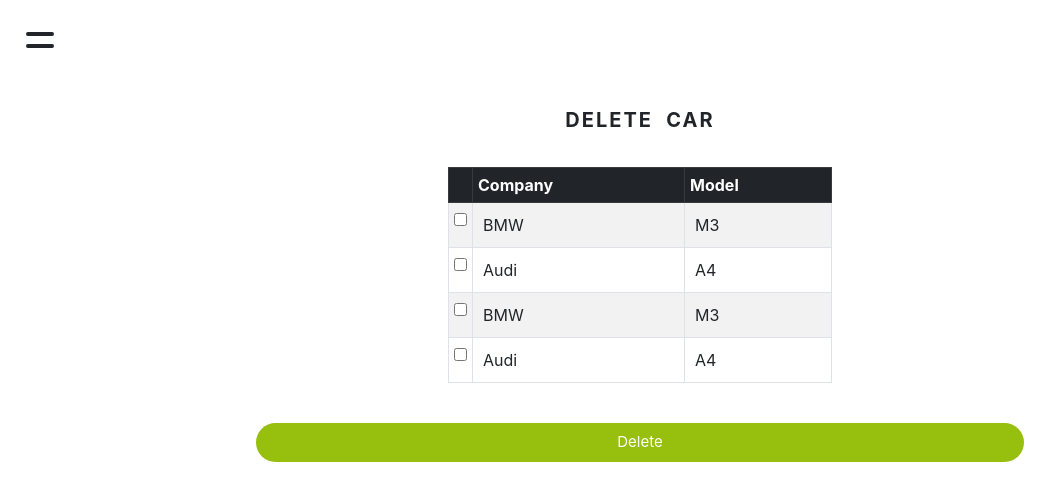
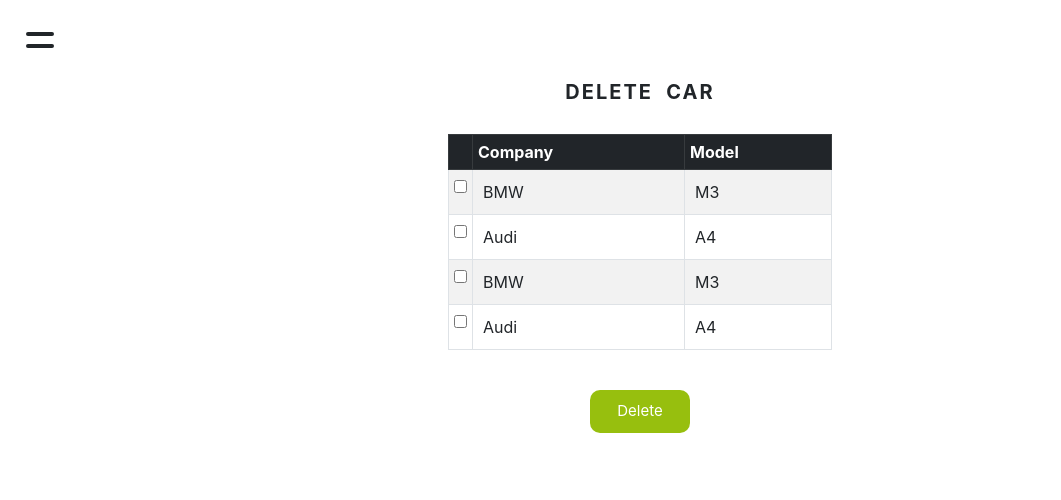
Before and after one commit to RaoAkif/RentACar-Frontend, a React (Create React App) app: page /delete_car in a window 1280 px wide. Shown: the top 500 px of the page, without its empty margins (0-1061 px from the left). Built offline with nearby package versions, Linux system fonts and the light colour scheme.

Commit message:
Update padding for Add Car and New Rental Forms

```diff
--- a/src/pages/AddCar.css
+++ b/src/pages/AddCar.css
@@ -12,8 +12,8 @@
 #btn-add-car {
   border: none;
   background: var(--green-color);
-  padding: 0.5rem 1rem;
-  font-size: 1.2rem;
+  padding: 0.7rem 1.4rem;
+  font-size: 1.4rem;
   color: white;
   border-radius: 0.5rem;
 }
--- a/src/pages/DeleteCar.css
+++ b/src/pages/DeleteCar.css
@@ -1,16 +1,16 @@
-.delete-car-main {
+delete-car-main {
   width: 100%;
   display: flex;
   flex-direction: column;
   justify-content: center;
   align-items:center;
-  margin: 4.8rem 0;
+  margin: 4rem 0;
 }
 
 .delete-car-main > h2 {
   text-align: center;
   font-weight: bold;
-  letter-spacing: 0.2rem;
+  letter-spacing: 2px;
 }
 
 .d-cars-delete-cards {
@@ -26,9 +26,8 @@
     width: 10rem;
     background: var(--green-color);
     border: none;
-    border-radius: 2rem;
-    width: 60%;
-    padding: 0.8rem;
+    border-radius: 1rem;
+    padding: 1rem;
     color: white;
     font-size: 1.5rem;
     margin-top: 1rem;
--- a/src/pages/NewRental.css
+++ b/src/pages/NewRental.css
@@ -13,10 +13,21 @@
   margin-left: 1rem;
   background: var(--green-color);
   border: none;
-  padding: 0.5rem 1rem;
-  font-size: 1.2rem;
+  padding: 0.5rem 1.4rem;
+  font-size: 1.4rem;
 }
 
 #formSelectCar {
-  width: 38.3vw;
+  width: 39vw;
 }
+
+.form-control-lg {
+  padding: 5px 5px;
+  font-size: 1.4rem;
+  margin-right: 0;
+}
+
+.form-control {
+  padding: 5px 5px;
+  font-size: 1.4rem;
+}
--- a/src/pages/NewRental.jsx
+++ b/src/pages/NewRental.jsx
@@ -54,7 +54,6 @@
           <Form.Label>Select Date</Form.Label>
           <Form.Control type="date" name="dob" placeholder="Date of Birth" />
         </Form.Group>
-
         <Button id="form-btn" variant="primary" type="submit">
           Submit
         </Button>
```
